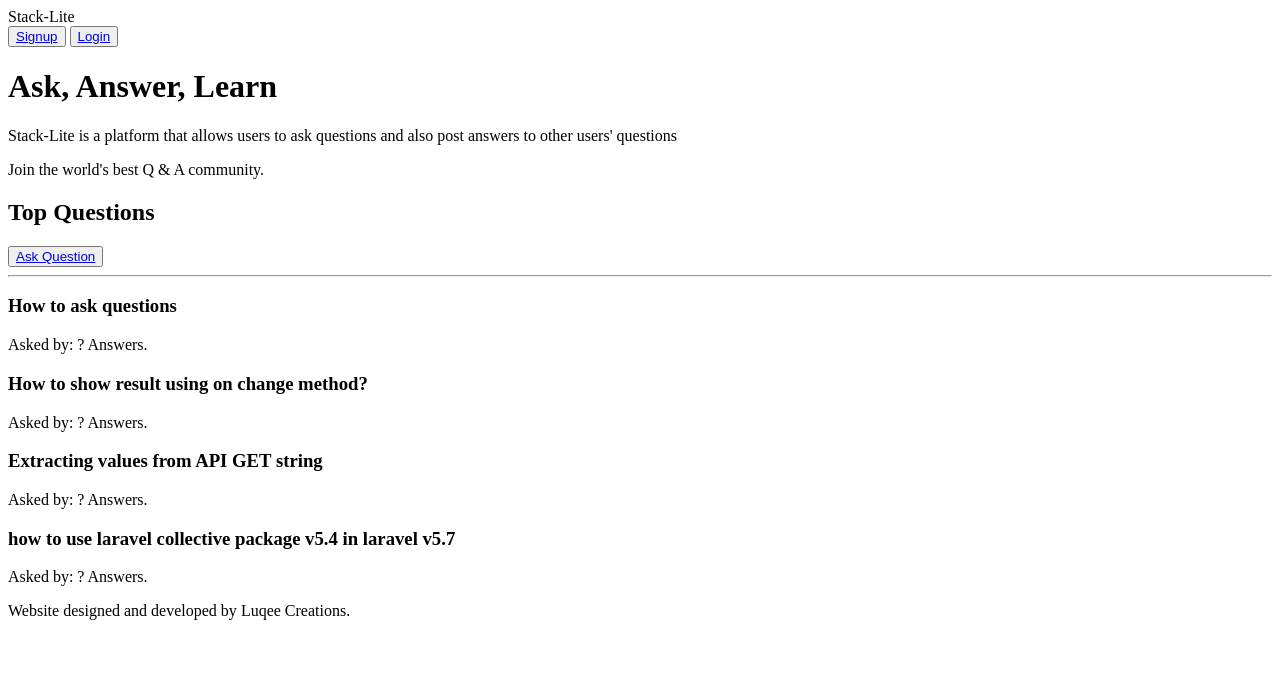
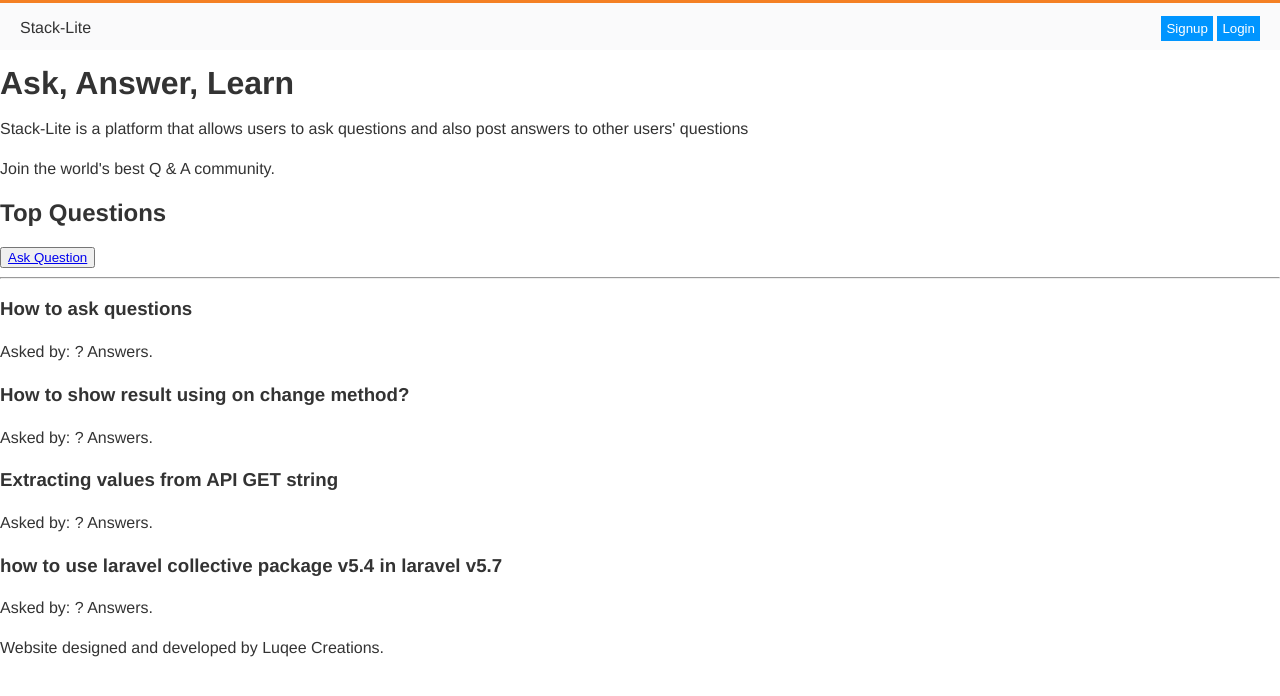
Before and after one commit to luqee/Stack-Lite, a plain HTML site: page src/templates/index.html in a window 1280 px wide. Drawn offline with Linux system fonts and the light colour scheme.

Commit message:
[Feature #162606116] Styles the top navigation

```diff
--- /dev/null
+++ b/src/static/css/main.css
@@ -0,0 +1,40 @@
+*{
+    box-sizing: border-box;
+}
+body {
+    background-color: #ffffff;
+    color: #333;
+    font-family: Helvetica Neue, Helvetica, Arial, sans-serif;
+    font-size: 1rem;
+    line-height: 1.5em;
+    margin: 0;
+}
+/* top navigation menu */
+nav.top-menu {
+    width: 100%;
+    border-top: 3px solid #F48024;
+    background-color: #fafafb;
+    height: 50px;
+}
+nav.top-menu .container{
+    display: flex;
+    margin: 0 20px;
+    height: inherit;
+    /* flex-wrap: wrap; */
+    /* justify-content: center; */
+    align-items: center;
+}
+nav.top-menu div#logo {
+}
+nav.top-menu div#auth-btns {
+    margin-left: auto;
+}
+nav.top-menu div#auth-btns button{
+    background-color: #0095ff;
+    border: 0;
+    padding: 5px;
+    color: #ffffff;
+}
+nav.top-menu div#auth-btns a{
+    text-decoration: none;
+}
--- a/index.html
+++ b/src/templates/index.html
@@ -4,15 +4,17 @@
         <meta charset="utf-8">
         <meta name="viewport" content="width=device-width, initial-scale=1">
         <title>Stack-Lite</title>
-        <link rel="stylesheet" href="./ui/static/css/main.css">
+        <link rel="stylesheet" href="../static/css/main.css">
     </head>
     <body>
       <div class="wrap">
-        <nav>
-            <div id="logo">Stack-Lite</div>
-            <div id="auth-btns">
-                <button><a href="./ui/templates/userRegister.html">Signup</a></button>
-                <button><a href="./ui/templates/userLogin.html">Login</a></button>
+        <nav class="top-menu">
+            <div class="container">
+                <div id="logo">Stack-Lite</div>
+                <div id="auth-btns">
+                    <a href="userRegister.html"> <button>Signup</button> </a>
+                    <a href="userLogin.html"> <button>Login</button> </a>
+                </div>
             </div>
         </nav>
         <header>
@@ -24,7 +26,7 @@
         <div class="content" id="landing-content">
             <div class="questions-panel">
                 <h2>Top Questions</h2>
-                <button><a href="./ui/templates/userAsk.html">Ask Question</a></button>
+                <button><a href="userAsk.html">Ask Question</a></button>
             </div>
             <hr>
             <div class="questions">
@@ -54,6 +56,6 @@
             <p>Website designed and developed by <span>Luqee Creations</span>.</p>
         </footer>
       </div>
-      <script src="./ui/static/js/index.js"></script>
+      <script src="../static/js/index.js"></script>
     </body>
 </html>
```
